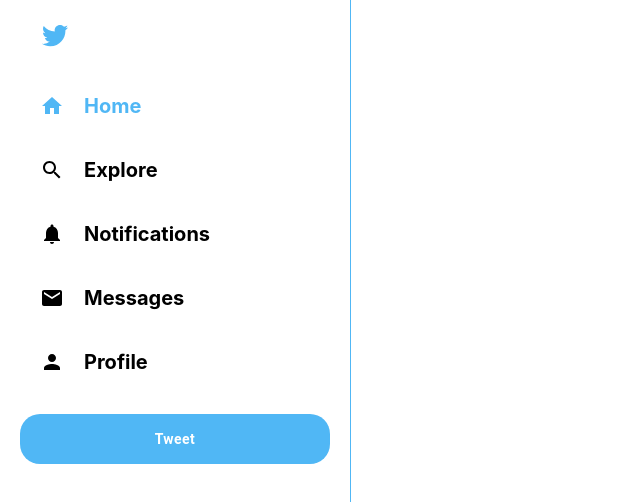
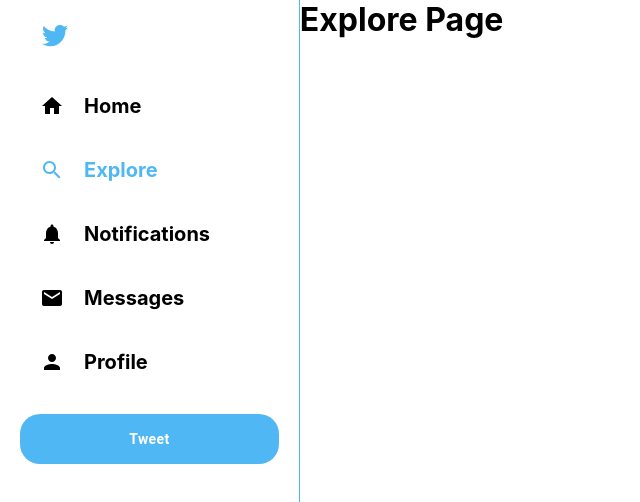
Before and after one commit to hpatell/Twitter-Clone, a React (Create React App) app: page /explore in a window 1280 px wide. Shown: the top 502 px of the page, without its empty margins (0-640 px from the left). Built offline with nearby package versions, Linux system fonts and the light colour scheme.

Commit message:
implemented routing

```diff
--- a/package.json
+++ b/package.json
@@ -12,6 +12,7 @@
     "@testing-library/user-event": "^13.5.0",
     "react": "^18.2.0",
     "react-dom": "^18.2.0",
+    "react-router-dom": "^6.4.2",
     "react-scripts": "5.0.1",
     "web-vitals": "^2.1.4"
   },
--- a/src/App.js
+++ b/src/App.js
@@ -1,18 +1,25 @@
 import React from "react";
 import Sidebar from './Sidebar'
 import './App.css';
+import HomePage from "./HomePage";
+import ExplorePage from "./ExplorePage";
+import {
+  BrowserRouter as Router,
+  Routes,
+  Route,
+} from "react-router-dom";
 
 function App() {
   return (
-    <div className="app">
-
-      {/* Sidebar */}
-      <Sidebar />
-      {/* Feed */}
-
-      {/* Widgets */}
-
-    </div>
+    <Router>
+      <div className="app">
+        <Sidebar />
+        <Routes>
+          <Route exact path="/" element={<HomePage />}/>
+          <Route exact path="/explore" element={<ExplorePage />}/>
+        </Routes>
+      </div>
+    </Router>
   );
 }
 
--- /dev/null
+++ b/src/ExplorePage.js
@@ -0,0 +1,10 @@
+import React from "react";
+
+function ExplorePage() {
+    return (
+        <h1>Explore Page</h1>
+
+    );
+}
+
+export default ExplorePage;
--- /dev/null
+++ b/src/HomePage.js
@@ -0,0 +1,10 @@
+import React from "react";
+
+function HomePage() {
+    return (
+        <h1>Home Page</h1>
+
+    );
+}
+
+export default HomePage;
--- a/src/Sidebar.js
+++ b/src/Sidebar.js
@@ -8,6 +8,7 @@
 import MailIcon from '@mui/icons-material/Mail';
 import PersonIcon from '@mui/icons-material/Person';
 import Button from '@mui/material/Button';
+import {Link} from "react-router-dom";
 
 function Sidebar()
 {
@@ -15,11 +16,19 @@
         <div className="sidebar">
             {/* Twitter Icon */}
             <TwitterIcon className="sidebar__twitterIcon" />
-            {/* Sidebar Page Options */}
-            <SidebarOption Icon={HomeIcon} text="Home" active={true} />
-            <SidebarOption Icon={SearchIcon} text="Explore" />
+            {/* Home Page */}
+            <Link to="/" style={{ color: 'inherit', textDecoration: 'inherit' }}>
+                <SidebarOption Icon={HomeIcon} text="Home" path="/"> </SidebarOption>
+            </Link>
+            {/* Explore Page */}
+            <Link to="/explore" style={{ color: 'inherit', textDecoration: 'inherit' }}>
+                <SidebarOption Icon={SearchIcon} text="Explore" path="/explore"> </SidebarOption>
+            </Link>
+            {/* Notifications Page */}
             <SidebarOption Icon={NotificationsIcon} text="Notifications" />
+            {/* Messages Page */}
             <SidebarOption Icon={MailIcon} text="Messages" />
+            {/* Profile Page */}
             <SidebarOption Icon={PersonIcon} text="Profile" />
             {/* Sidebar Tweet Button */}
             <Button variant="outlined" className="sidebar__tweetButton" fullWidth>Tweet</Button>
--- a/src/SidebarOption.js
+++ b/src/SidebarOption.js
@@ -1,7 +1,13 @@
 import React from "react";
 import "./SidebarOption.css";
+import {useLocation} from "react-router-dom";
 
-function SidebarOption({ Icon, text, active }) {
+function SidebarOption({ Icon, text, active, path }) {
+  const location = useLocation();
+  if(location.pathname === path)
+  {
+    active=true;
+  }
   return (
     <div className={`sidebarOption  ${active && "sidebarOption--active"}`}>
       <Icon />
```
Also changed, not shown: 1 other file (tests, documents, lock files or other folders).
